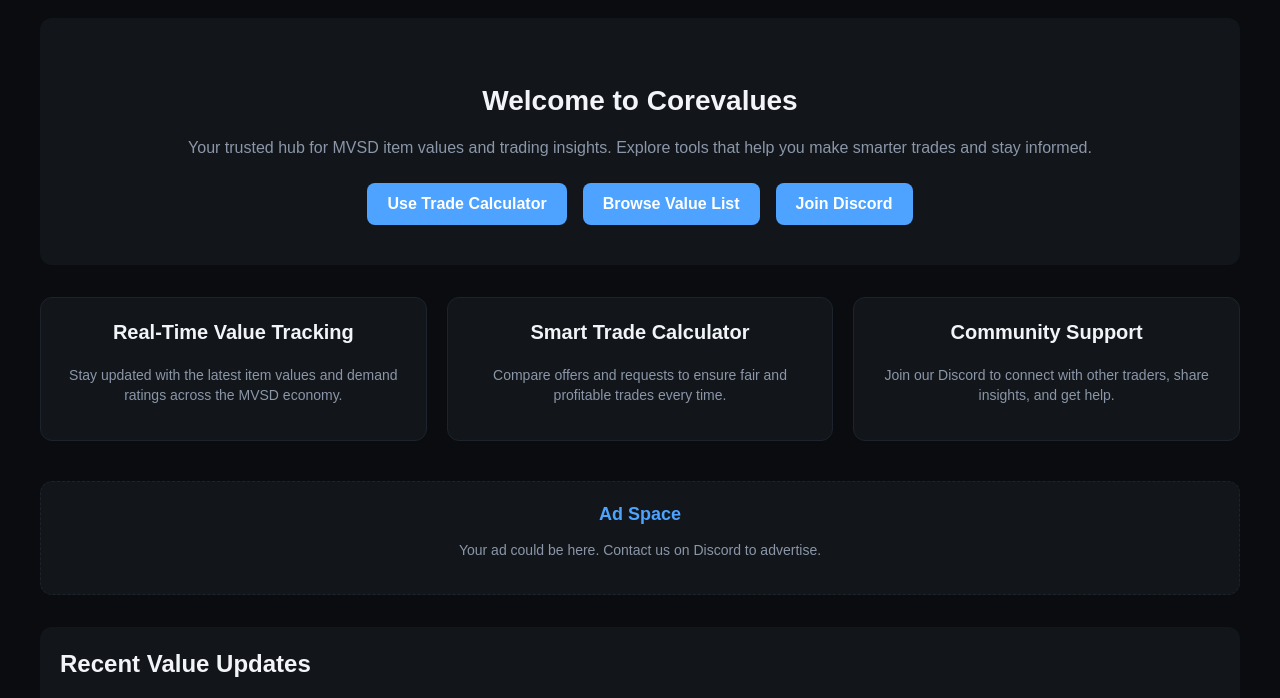
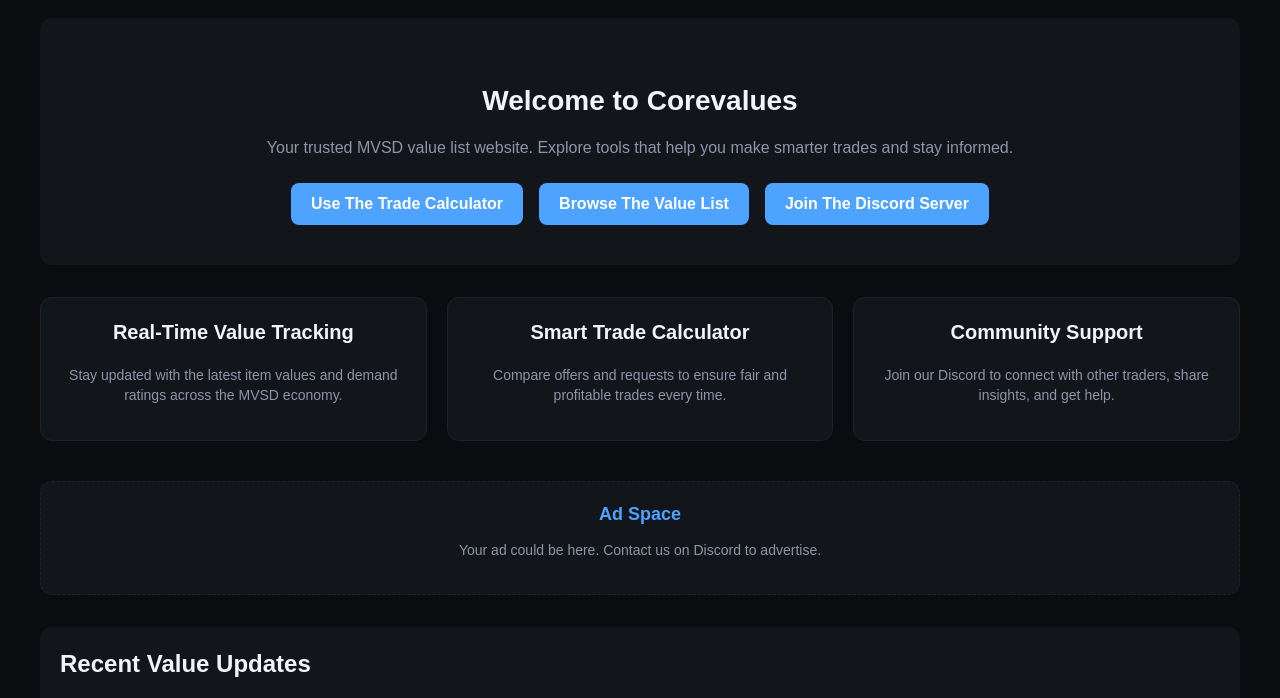
Before and after one commit to corevaluelist/mvsd, a plain HTML site: page index.html in a window 1280 px wide. Shown: the part 79-777 px from the top of the page. Drawn offline with Linux system fonts and the light colour scheme.

Commit message:
Update index.html

```diff
--- a/index.html
+++ b/index.html
@@ -136,11 +136,11 @@
 
   <div class="hero">
     <h2>Welcome to Corevalues</h2>
-    <p>Your trusted hub for MVSD item values and trading insights. Explore tools that help you make smarter trades and stay informed.</p>
+    <p>Your trusted MVSD value list website. Explore tools that help you make smarter trades and stay informed.</p>
     <div class="hero-buttons">
-      <a href="index.html">Use Trade Calculator</a>
-      <a href="index2.html">Browse Value List</a>
-      <a href="https://discord.gg/aTHTecWu3z" target="_blank" rel="noopener noreferrer">Join Discord</a>
+      <a href="calcuator.html">Use The Trade Calculator</a>
+      <a href="valuelist.html">Browse The Value List</a>
+      <a href="https://discord.gg/aTHTecWu3z" target="_blank" rel="noopener noreferrer">Join The Discord Server</a>
     </div>
   </div>
 
@@ -179,4 +179,5 @@
 
   <div class="footer">© Corevalues • Commercial Value Lists 2025</div>
 </div>
+
 </body>
```
